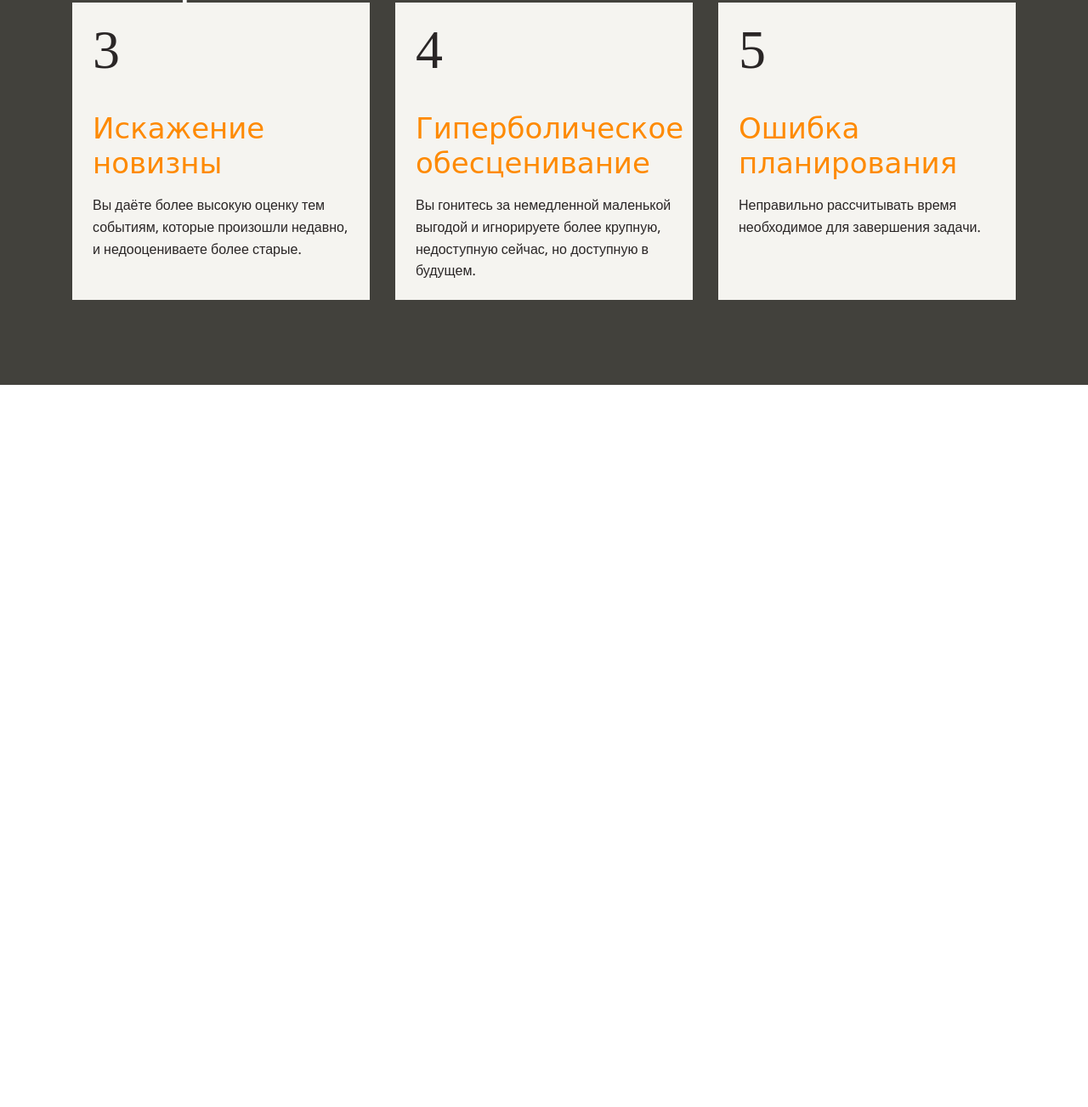
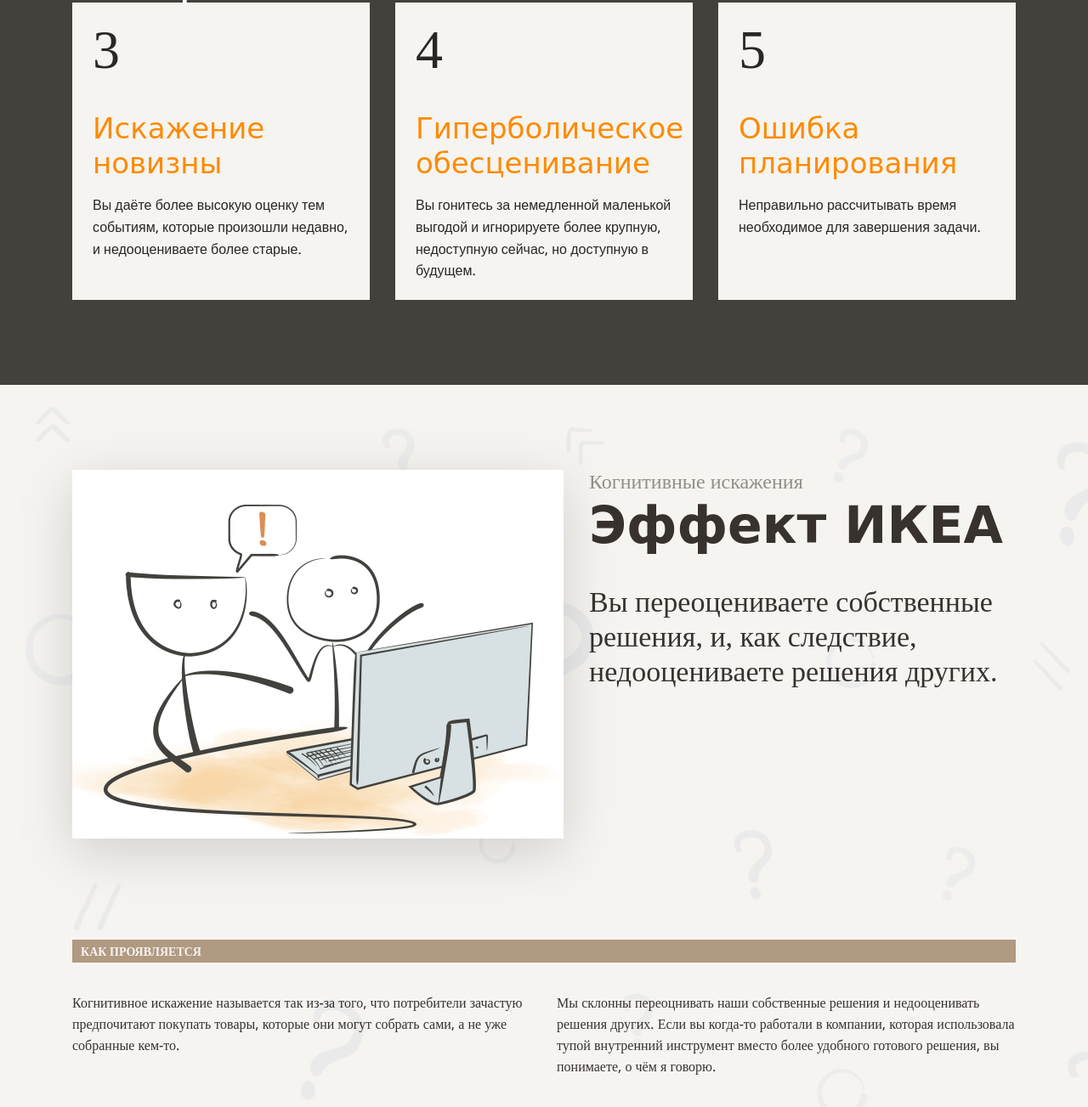
Before and after one commit to kimulia-1/layout-designer-project-58, a website: page src/index.html in a window 1280 px wide. Shown: the part 2371-3674 px from the top of the page at 85% size. Before the commit the page ends 2824 px from the top, so only its background shows below. Drawn offline with nearby package versions, Linux system fonts and the light colour scheme; a web font is replaced by a local one.

Commit message:
add section 4

```diff
--- a/src/index.html
+++ b/src/index.html
@@ -62,7 +62,7 @@
                     </span> <br>
                 <span class="white-52px">о существовании которых стоит помнить</span>
                 </div>
-                <a href="#" class="card">
+                <a href="#ikea-effect" class="card">
                     <p class="number-card">1</p>
                     <p class="name-card">Эффект ИКЕА</p>
                     <p class="discription-card">Вы переоцениваете собственные решения, и, как следствие, недооцениваете решения других.</p>
@@ -90,6 +90,27 @@
             </div>
         </div>
     </nav>
+    <section class="ikea-effect" id="ikea-effect">
+        <div class="wrapper">
+            <div class="effect-headline">
+                <img src="/images/1.png" alt="ikea-effect" class="img-effects">
+                <div class="preview">
+                    <p class="topic-white">Когнитивные искажения</p>
+                    <h2 class="name-effect-white">Эффект ИКЕА</h2>
+                    <p class="topic">Вы переоцениваете собственные решения, и, как следствие, недооцениваете решения других.</p>
+                </div>
+            </div>
+            <div class="description-effect">
+                <div class="description-title">
+                    <h4>Как проявляется</h4>
+                </div>
+                <div class="description-blocks">
+                    <p class="description-text-white-block">Когнитивное искажение называется так из-за того, что потребители зачастую предпочитают покупать товары, которые они могут собрать сами, а не уже собранные кем-то.</p>
+                    <p class="description-text-white-block">Мы склонны переоцнивать наши собственные решения и недооценивать решения других. Если вы когда-то работали в компании, которая использовала тупой внутренний инструмент вместо более удобного готового решения, вы понимаете, о чём я говорю.</p>
+                </div>
+            </div>
+        </div>
+    </section>
 </main>
 <footer></footer>
 </body>
--- a/src/styles/style.css
+++ b/src/styles/style.css
@@ -169,3 +169,80 @@
   margin: 0;
   font-size: 16px;
 }
+
+/*Sections 4-8*/
+.ikea-effect {
+  position: relative;
+  display: flex;
+  justify-content: center;
+  align-items: center;
+  padding: 100px 0;
+  vertical-align: middle;
+}
+.ikea-effect::before {
+  position: absolute;
+  width: 100%;
+  height: 100%;
+
+  background-image: url(/images/background.png);
+  background-color: #b09a81;
+  background-repeat: no-repeat;
+  background-size: cover;
+
+  opacity: 0.1;
+  content: "";
+}
+.effect-headline {
+  display: flex;
+  column-gap: 30px;
+  padding-bottom: 100px;
+}
+.img-effects {
+  filter: drop-shadow(0px 16px 32px rgba(0, 0, 0, 0.15));
+}
+.preview {
+}
+.topic-white {
+  margin: 0;
+  font-family: 'Neucha';
+  font-weight: normal;
+  font-size: 24px;
+  line-height: 29px;
+  color: #908D8B;
+}
+.name-effect-white {
+
+}
+.topic {
+  font-family: 'Neucha';
+  font-weight: normal;
+  font-size: 34px;
+  line-height: 41px;
+  color: #2A2626;
+}
+.description-effect {
+}
+.description-title {
+  background-color: #B09A81;
+}
+.description-title > h4 {
+  font-family: 'Open Sans';
+  font-weight: 700;
+  line-height: 17px;
+  font-size: 14px;
+  text-transform: uppercase;
+  color: white;
+  padding: 5px 10px
+}
+.description-blocks {
+  display: flex;
+  column-gap: 30px;
+}
+.description-text-white-block {
+  font-family: 'Open Sans';
+  font-weight: 400;
+  line-height: 25px;
+  font-size: 16px;
+
+  flex: 1;
+}
```
